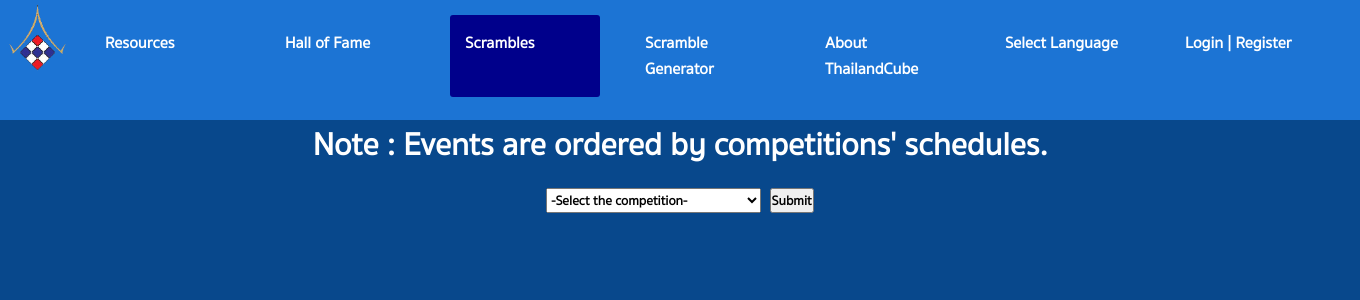
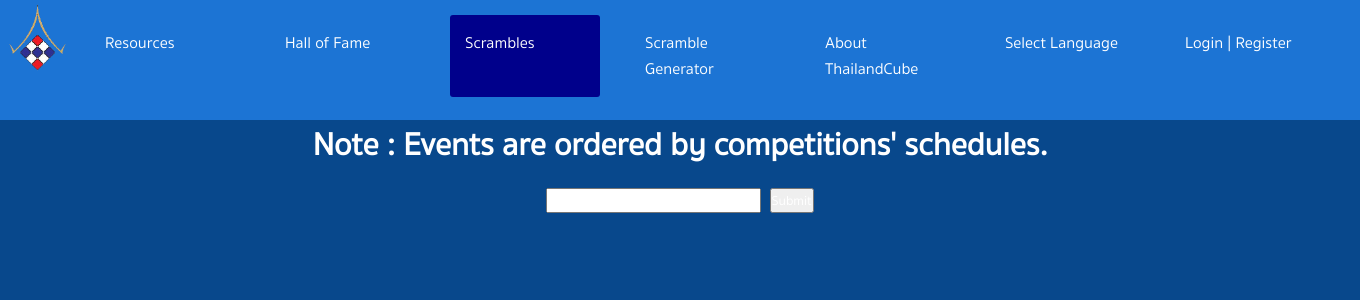
Before and after one commit to Kin6133/thcdbweb, a PHP site: page /en/scrambles.php?compid=1 in a window 1360 px wide. Shown: the top 300 px of the page. Run offline with PHP 8.4, Linux system fonts and the light colour scheme; data that the repository does not hold is empty.

Commit message:
Removed bold

```diff
--- a/CSS/login.css
+++ b/CSS/login.css
@@ -6,7 +6,6 @@
 *
     {
         font-family: supermarket;
-        font-weight: bold;
         color: white;
         padding: 0;
         margin: 0;
--- a/CSS/register.css
+++ b/CSS/register.css
@@ -6,7 +6,6 @@
 *
     {
         font-family: supermarket;
-        font-weight: bold;
         color: white;
         padding: 0;
         margin: 0;
--- a/CSS/resources.css
+++ b/CSS/resources.css
@@ -6,7 +6,6 @@
 *
     {
         font-family: supermarket;
-        font-weight: bold;
         color: white;
         padding: 0;
         margin: 0;
--- a/CSS/scrambles.css
+++ b/CSS/scrambles.css
@@ -6,7 +6,7 @@
 *
     {
         font-family: supermarket;
-        font-weight: bold;
+        color: white;
         padding: 0;
         margin: 0;
         box-sizing: border-box;
--- a/CSS/scramblesgenerator.css
+++ b/CSS/scramblesgenerator.css
@@ -6,7 +6,6 @@
 *
     {
         font-family: supermarket;
-        font-weight: bold;
         color: white;
         padding: 0;
         margin: 0;
--- a/CSS/user.css
+++ b/CSS/user.css
@@ -6,7 +6,6 @@
 *
     {
         font-family: supermarket;
-        font-weight: bold;
         color: white;
         padding: 0;
         margin: 0;
--- a/CSS/userprofile.css
+++ b/CSS/userprofile.css
@@ -6,7 +6,6 @@
 *
     {
         font-family: supermarket;
-        font-weight: bold;
         color: white;
         padding: 0;
         margin: 0;
```
